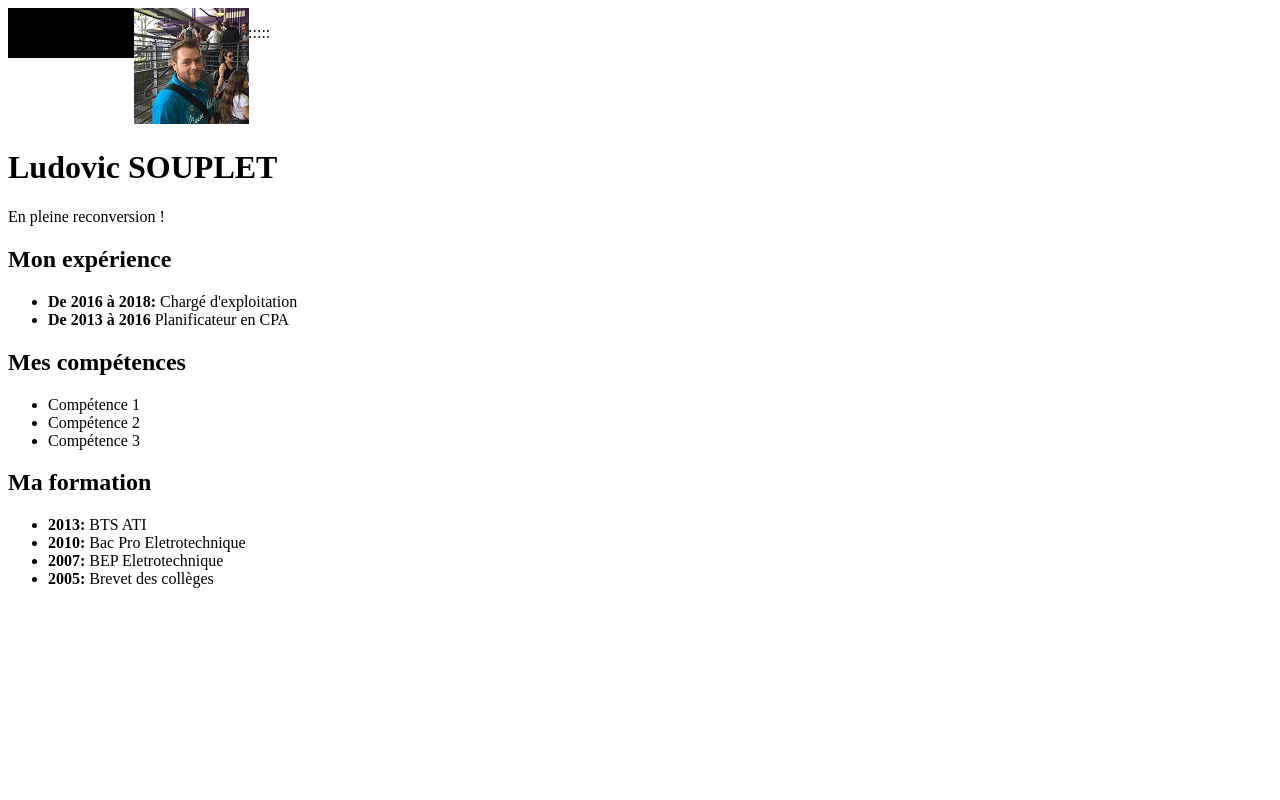
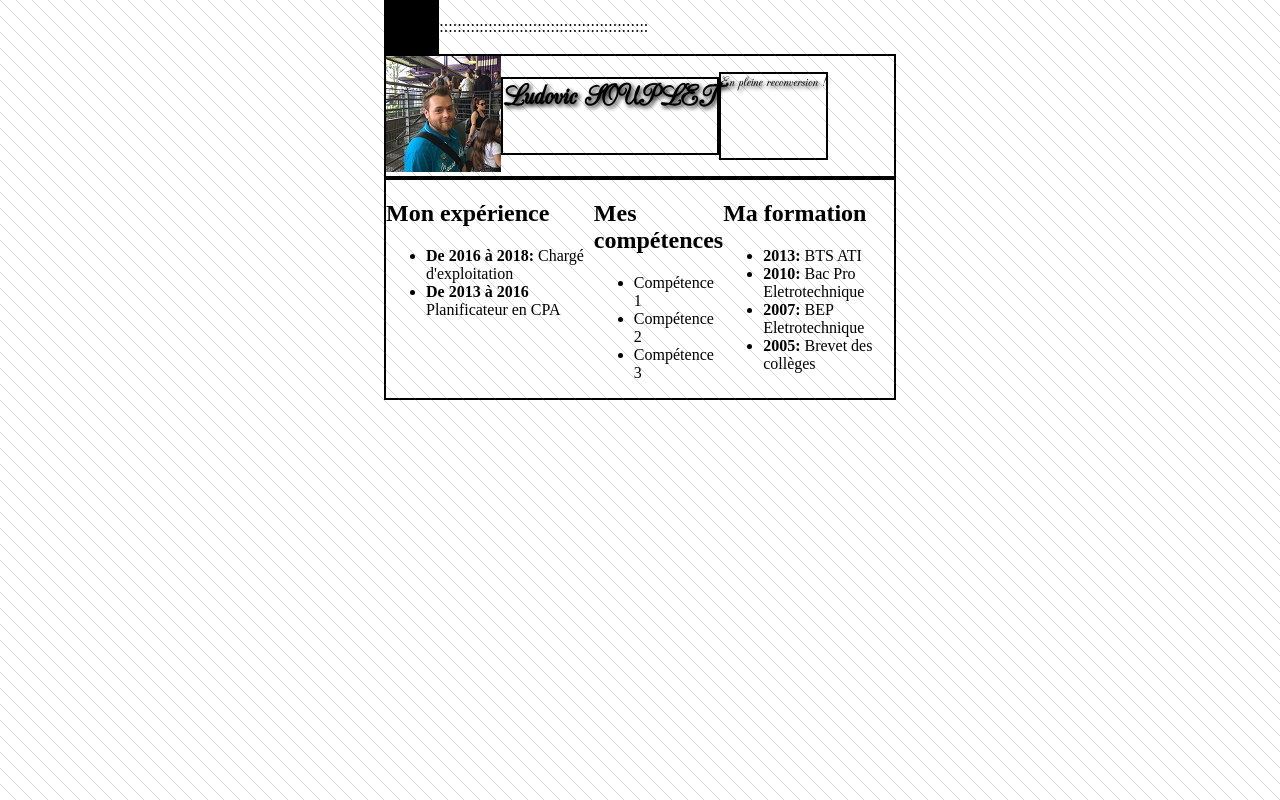
Before and after one commit to ludo77100/Exercice_1_HTML, a plain HTML site: page Index.html in a window 1280 px wide. Drawn offline with Linux system fonts and the light colour scheme; files whose address does not match are found by name.

Commit message:
reprise de parametre css

```diff
--- a/style_new.css
+++ b/style_new.css
@@ -1,6 +1,49 @@
-#lisere{
-	float: left;
+/*
+Utiliser une police personnalisée via @font-face
+*/
+@font-face {
+    font-family: 'cac_champagneregular';
+    src: url('ressource/police/cac_champagne-webfont.eot');
+    src: url('ressource/police/cac_champagne-webfont.eot?#iefix') format('embedded-opentype'),
+         url('ressource/police/cac_champagne-webfont.woff2') format('woff2'),
+         url('ressource/police/cac_champagne-webfont.woff') format('woff'),
+         url('ressource/police/cac_champagne-webfont.ttf') format('truetype'),
+         url('ressource/police/cac_champagne-webfont.svg#cac_champagneregular') format('svg');
+}
+
+body
+	{
+		background-image: url("ressource/img/fond.png");
+		width: 50%;
+		margin-left: 20%;
+		width: 40%;
+		margin: auto;
+	}
+
+h1, .accroche
+	{
+		text-align: center ;
+		font-family: 'cac_champagneregular', Arial, serif;
+		text-shadow: 2px 2px 4px black;
+		border : solid 2px black;
+	}
+
+#lisere
+{
+	display: flex;
 	width: 10%;
 	height: 100%;
 	background-color: black;
+	border : solid 2px black;
+	position: relative ;
 }
+
+header{
+	display: flex;
+	border : solid 2px black;
+}
+
+section{
+	display: flex;
+	border : solid 2px black;
+}
```
